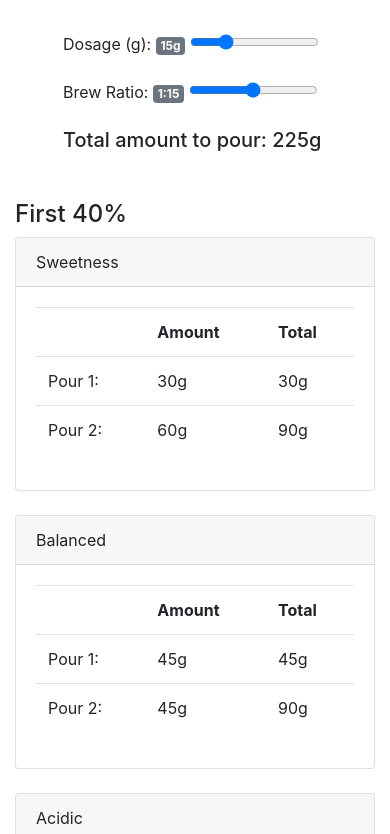
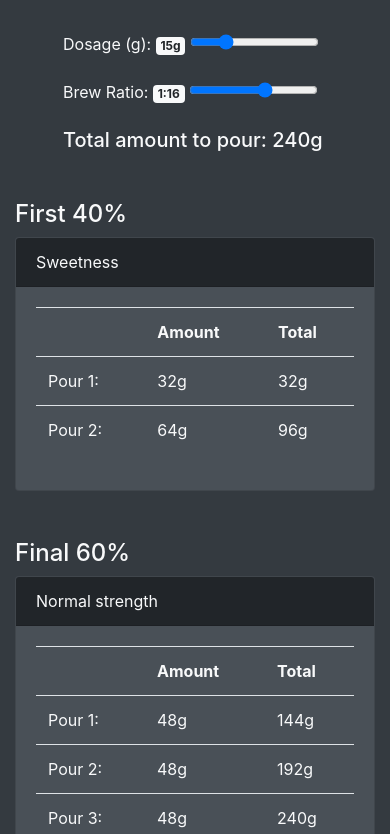
Before and after one commit to ongmk/coffee-calculator, a plain HTML site: page index.html in a window 390 px wide. Shown: the part 179-1013 px from the top of the page. Drawn offline with nearby package versions, Linux system fonts and the light colour scheme.

Commit message:
mobile theme

```diff
--- /dev/null
+++ b/dark-theme.css
@@ -0,0 +1,35 @@
+body {
+    background-color: #343a40;
+    color: #f8f9fa;
+}
+
+.card {
+    background-color: #495057;
+}
+
+.card-header {
+    background-color: #212529;
+    color: #f8f9fa;
+}
+
+.table {
+    color: #f8f9fa;
+}
+
+.badge {
+    color: #212529;
+    background-color: #f8f9fa;
+}
+
+.alert {
+    color: #212529;
+    background-color: #f8f9fa;
+}
+
+.row.flex-nowrap {
+    overflow-x: auto;
+}
+
+.row.flex-nowrap > .col-sm-4 {
+    flex: 0 0 auto;
+}
--- a/index.html
+++ b/index.html
@@ -4,7 +4,9 @@
 <head>
     <title>Tetsu Kasuya’s 4:6 Pour Over Method Calculator</title>
     <link href="https://maxcdn.bootstrapcdn.com/bootstrap/4.0.0/css/bootstrap.min.css" rel="stylesheet">
+    <link href="dark-theme.css" rel="stylesheet">
     <link rel="icon" href="favicon.ico" type="image/x-icon">
+    <link rel="manifest" href="manifest.json" />
 </head>
 
 <body>
@@ -24,16 +26,17 @@
                 <label for="brewRatio">Brew Ratio:
                     <span id="brewRatioValue" class="badge badge-secondary"></span>
                 </label>
-                <input type="range" class="custom-range" min="10" max="20" value="15" id="brewRatio" name="brewRatio">
+                <input type="range" class="custom-range" min="10" max="20" value="16" id="brewRatio" name="brewRatio">
             </div>
             <h5 id="totalAmount"></h5>
         </form>
 
 
         <h4>First 40%</h4>
-        <div id="first_40" class="row"></div>
+        <div id="first_40"></div>
+        </br>
         <h4>Final 60%</h4>
-        <div id="final_60" class="row"></div>
+        <div id="final_60"></div>
     </div>
 
     <script>
@@ -67,7 +70,7 @@
                 var acidic = [(pct_40 / 3 * 2).toFixed(), (pct_40 / 3).toFixed()].map(Math.round);
                 first_40 += createResultCard('Acidic', acidic);
 
-                document.getElementById('first_40').innerHTML = first_40;
+                document.getElementById('first_40').innerHTML = `<div class="row flex-row flex-nowrap overflow-auto">${first_40}</div>`;
 
                 // --------------------------------
 
@@ -83,13 +86,13 @@
                 var low = splitIntoN(pct_60, 2).map(Math.round);
                 final_60 += createResultCard('Low strength', low, pct_40);
 
-                document.getElementById('final_60').innerHTML = final_60;
+                document.getElementById('final_60').innerHTML = `<div class="row flex-row flex-nowrap overflow-auto">${final_60}</div>`;
 
             } else {
                 document.getElementById('first_40').innerHTML =
-                    "<div class='alert alert-danger col-12' role='alert'>Please input the amount of coffee grounds and brew ratio.</div>";
+                    "<div class='alert alert-danger col-12 row flex-row flex-nowrap overflow-auto' role='alert'>Please input the amount of coffee grounds and brew ratio.</div>";
                 document.getElementById('final_60').innerHTML =
-                    "<div class='alert alert-danger col-12' role='alert'>Please input the amount of coffee grounds and brew ratio.</div>";
+                    "<div class='alert alert-danger col-12 row flex-row flex-nowrap overflow-auto' role='alert'>Please input the amount of coffee grounds and brew ratio.</div>";
             }
         }
 
```
Also changed, not shown: android-chrome-192x192.png (added), android-chrome-512x512.png (added), manifest.json (added).
